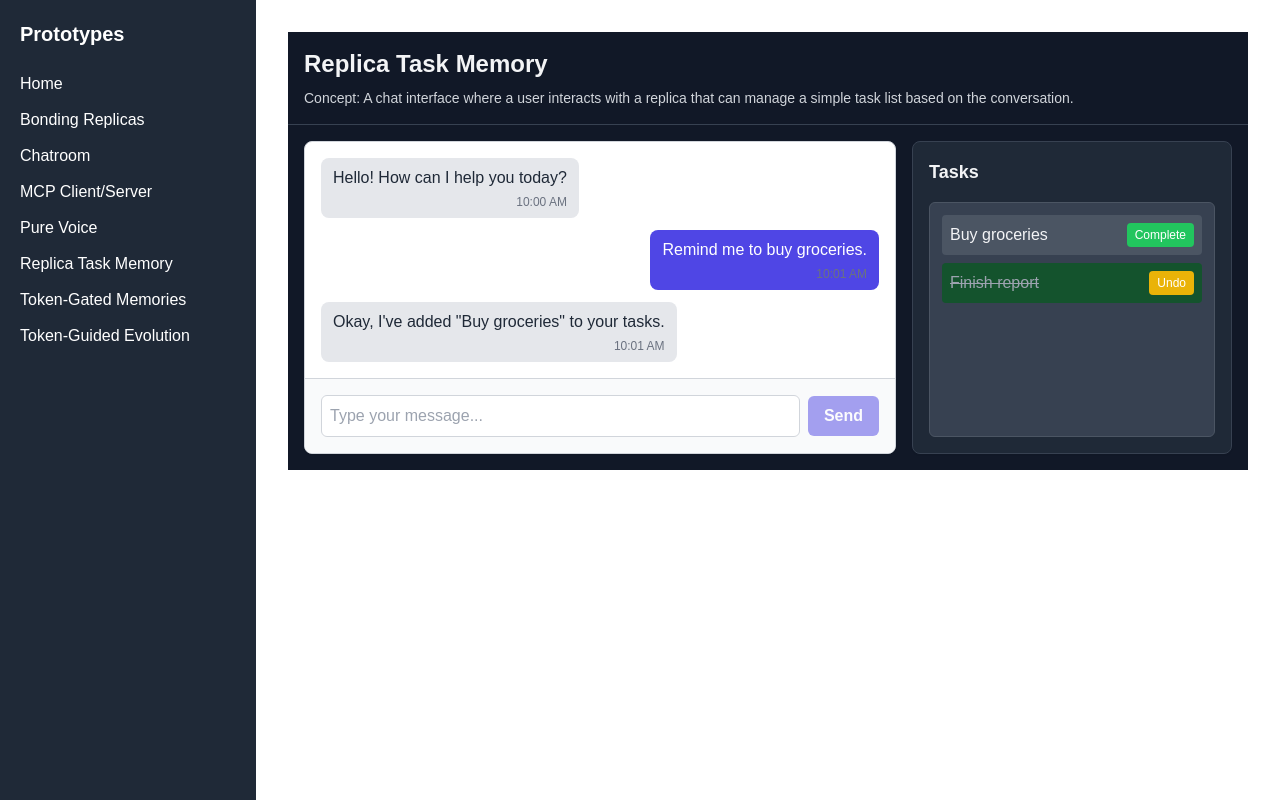
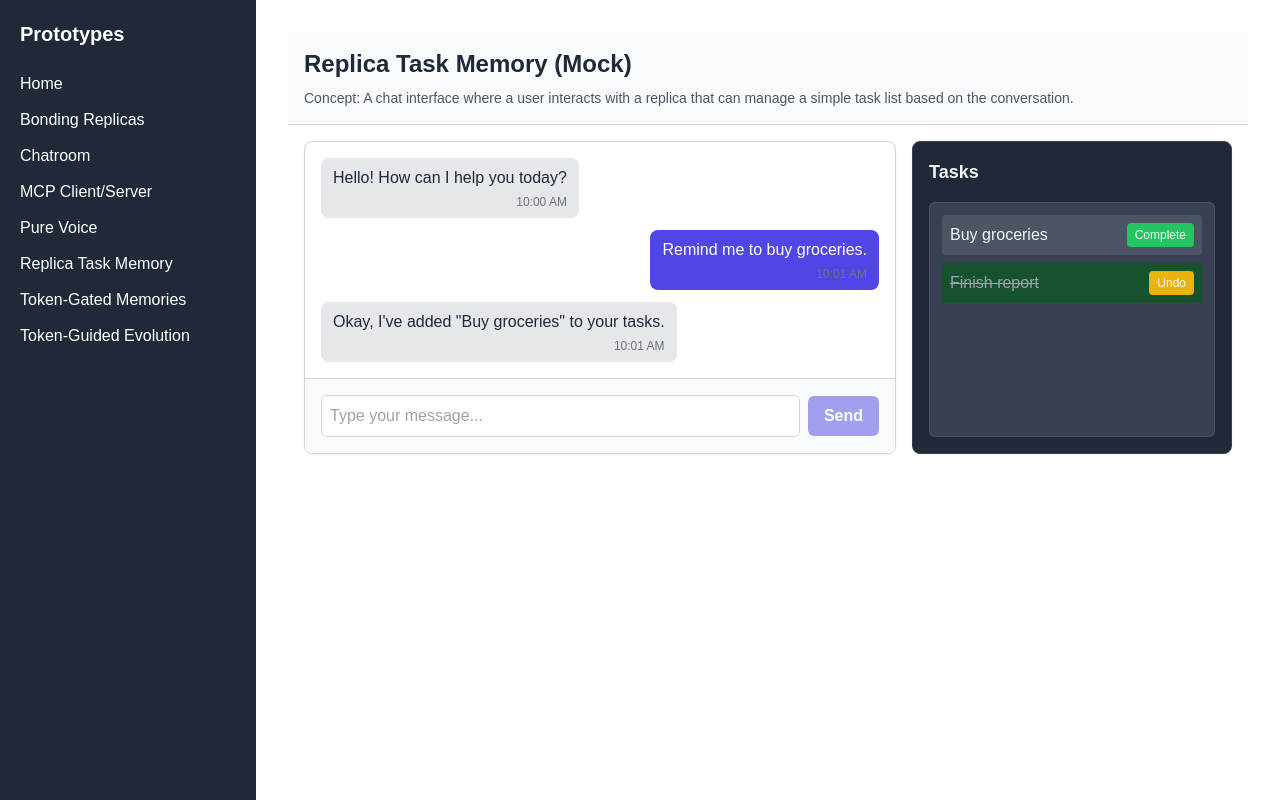
Before and after one commit to davidorban/sensayhacks, a Next.js app: page /prototypes/ReplicaTaskMemory in a window 1280 px wide. Built offline with nearby package versions, Linux system fonts and the light colour scheme.

Commit message:
refactor(ReplicaTaskMemory): Revert to light theme and add (Mock) to title

```diff
--- a/src/app/prototypes/ReplicaTaskMemory/page.tsx
+++ b/src/app/prototypes/ReplicaTaskMemory/page.tsx
@@ -65,10 +65,10 @@ const ReplicaTaskMemoryPage = () => {
   };
 
   return (
-    <div className="flex flex-col flex-1 bg-gray-900">
-      <div className="p-4 border-b border-gray-700">
-        <h1 className="text-2xl font-bold text-gray-100">Replica Task Memory</h1>
-        <p className="mt-2 text-sm text-gray-300">
+    <div className="flex flex-col flex-1 bg-white">
+      <div className="p-4 border-b border-gray-300 bg-gray-50">
+        <h1 className="text-2xl font-bold text-gray-800">Replica Task Memory (Mock)</h1>
+        <p className="mt-2 text-sm text-gray-600">
           Concept: A chat interface where a user interacts with a replica that can manage a simple task list based on the conversation.
         </p>
       </div>
```
